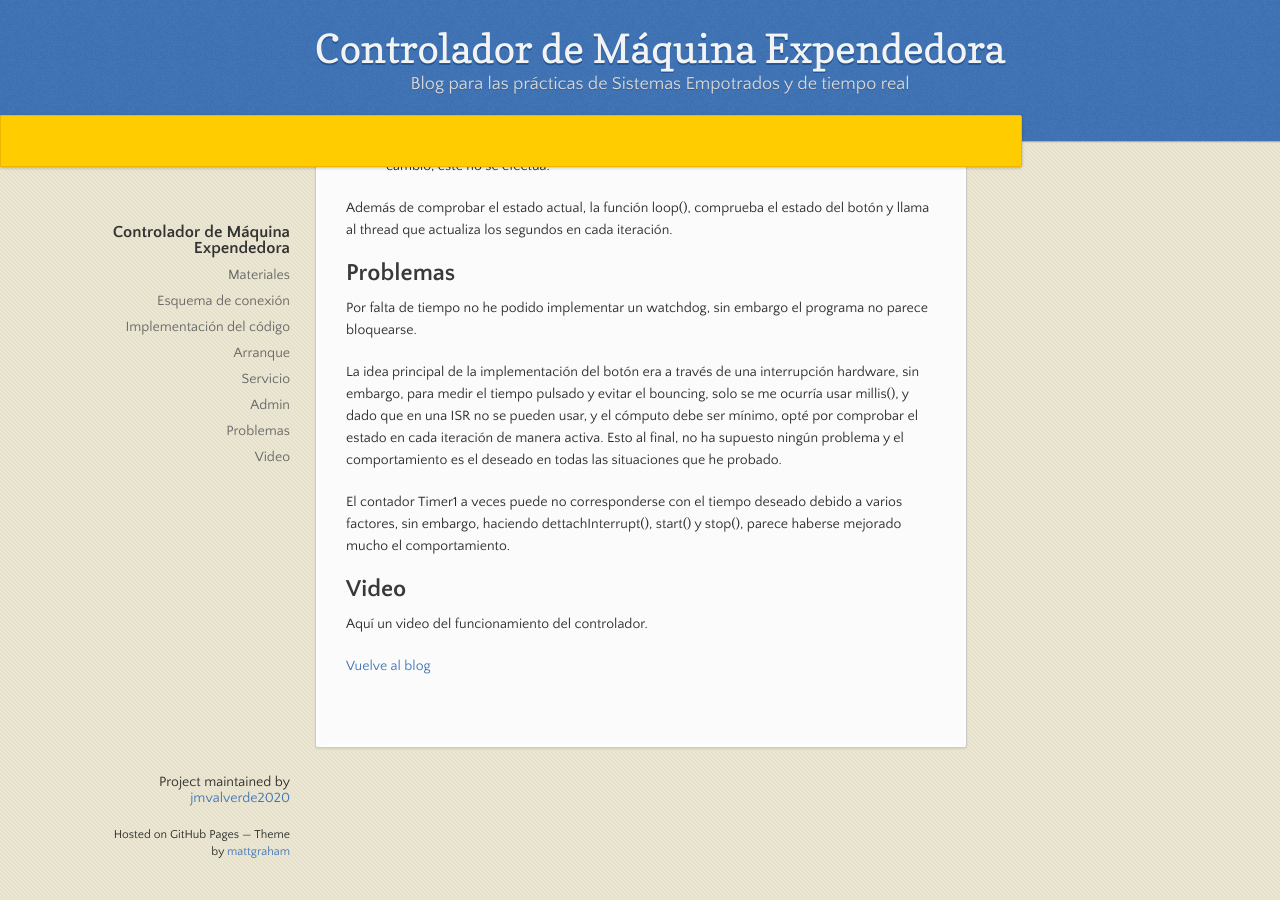
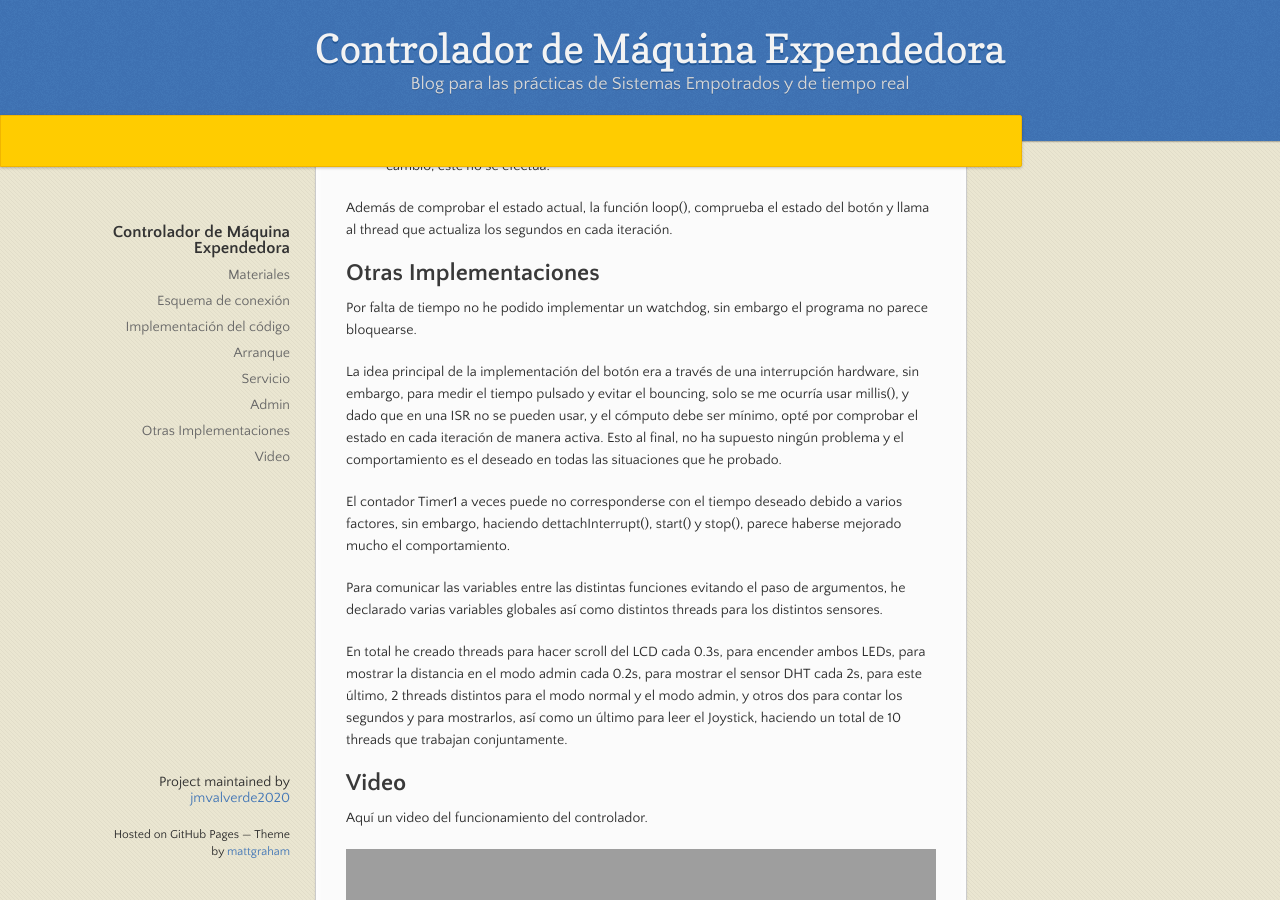
Before and after one commit to jmvalverde2020/blog_empotrados, a Jekyll site: the page built from docs/P1/maquina_expendedora.md, in a window 1280 px wide and 900 px high, scrolled down 2445 px. Built offline with Jekyll 4.4.1, drawn with Linux system fonts in a browser that asks for light colours; our own code applies the rules of GitHub Pages for plain Markdown files; grey boxes are pictures that could not be loaded.

Commit message:
Update maquina_expendedora.md

```diff
--- a/docs/P1/maquina_expendedora.md
+++ b/docs/P1/maquina_expendedora.md
@@ -76,17 +76,21 @@ Si no se ha guardado el cambio, este no se efectúa.
 
 Además de comprobar el estado actual, la función loop(), comprueba el estado del botón y llama al thread que actualiza los segundos en cada iteración.
 
-## Problemas
+## Otras Implementaciones
 Por falta de tiempo no he podido implementar un watchdog, sin embargo el programa no parece bloquearse.
 
 La idea principal de la implementación del botón era a través de una interrupción hardware, sin embargo, para medir el tiempo pulsado y evitar el bouncing, solo se me ocurría usar millis(), y dado que en una ISR no se pueden usar, y el cómputo debe ser mínimo, opté por comprobar el estado en cada iteración de manera activa. Esto al final, no ha supuesto ningún problema y el comportamiento es el deseado en todas las situaciones que he probado.
 
 El contador Timer1 a veces puede no corresponderse con el tiempo deseado debido a varios factores, sin embargo, haciendo dettachInterrupt(), start() y stop(), parece haberse mejorado mucho el comportamiento.
 
+Para comunicar las variables entre las distintas funciones evitando el paso de argumentos, he declarado varias variables globales así como distintos threads para los distintos sensores.
+
+En total he creado threads para hacer scroll del LCD cada 0.3s, para encender ambos LEDs, para mostrar la distancia en el modo admin cada 0.2s, para mostrar el sensor DHT cada 2s, para este último, 2 threads distintos para el modo normal y el modo admin, y otros dos para contar los segundos y para mostrarlos, así como un último para leer el Joystick, haciendo un total de 10 threads que trabajan conjuntamente.
+
 ## Video
 
 Aquí un video del funcionamiento del controlador.
 
-
+<div style="position: relative; padding-bottom: 56.25%; height: 0;"><iframe src="https://jumpshare.com/embed/48FxAYcAk2giIT5oXqwC" frameborder="0" webkitallowfullscreen mozallowfullscreen allowfullscreen style="position: absolute; top: 0; left: 0; width: 100%; height: 100%;"></iframe></div>
 
 [Vuelve al blog](../)
```
